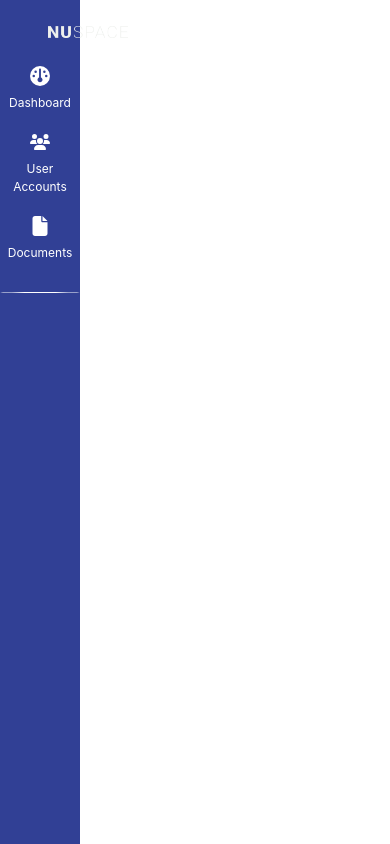
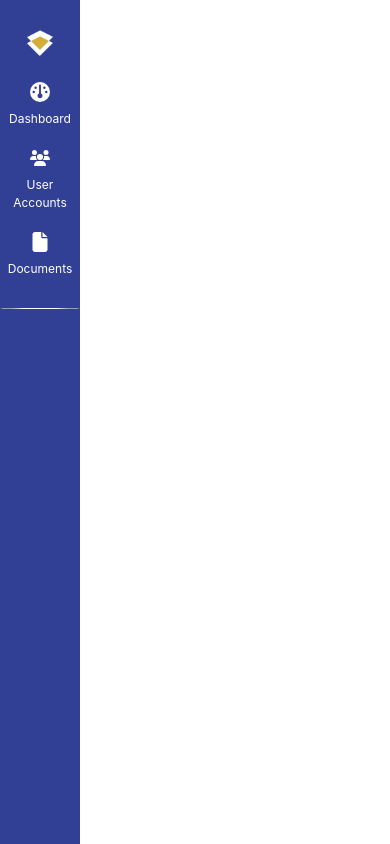
Before and after one commit to johndarrel29/nu_space_web_copy, a React (Create React App) app in the folder client/: page /dashboard in a window 390 px wide. Built offline with nearby package versions, Linux system fonts and the light colour scheme; what tailwindcss-motion would draw is missing.

Commit message:
version 1.5

```diff
--- a/client/src/components/Sidebar.jsx
+++ b/client/src/components/Sidebar.jsx
@@ -5,12 +5,15 @@ import userIcon from "../assets/icons/users-solid.svg"
 import documentIcon from "../assets/icons/file-solid.svg"
 import classNames from 'classnames';
 import SidebarButton from '../components/SidebarButton';
+import logo from "../assets/images/tab-logo.png";
+import SidebarLogo from '../components/SidebarLogo';
 
 function Sidebar() {
   return (
     <div className={sidebar.container}>
       <div className="pt-6">
-      <Header theme="light"/>
+      <SidebarLogo/>
+
       </div>
 
       {/* The contents of the sidebar */}
--- /dev/null
+++ b/client/src/components/SidebarLogo.jsx
@@ -0,0 +1,27 @@
+import style from "../css/SidebarLogo.module.css";
+import whiteLogo from "../assets/images/white-nu-space.png";
+import iconLogo from "../assets/images/tab-logo.png";
+
+function SidebarLogo () {
+  return (
+    <div>
+        <img
+        src={whiteLogo}
+        alt="Logo" className={style.imageStyle}
+        draggable="false"
+        />
+        <div className={style.iconContainer}>
+            <img
+            src={iconLogo}
+            alt="Logo" className={style.icon}
+            draggable="false"
+            />
+        </div>
+
+    </div>
+
+
+  );
+}
+
+export default SidebarLogo;
--- a/client/src/css/Login.module.css
+++ b/client/src/css/Login.module.css
@@ -55,7 +55,7 @@
 }
 
 
-@media (max-width: 768px) {
+@media (max-width: 1000px) {
 
 
     .left-container {
--- a/client/src/css/Sidebar.module.css
+++ b/client/src/css/Sidebar.module.css
@@ -46,8 +46,8 @@
     .sidebarContainer {
         width: 100%;
         margin-left: 0;
-
     }
 
 
+
   }
--- /dev/null
+++ b/client/src/css/SidebarLogo.module.css
@@ -0,0 +1,29 @@
+.imageStyle {
+    height: 1rem;  /* Equivalent to h-4 */
+    margin-left: 3rem;  /* Equivalent to ml-12 */
+    object-fit: contain;  /* Equivalent to object-contain */
+}
+
+.iconContainer {
+    display: flex;
+    align-items: center;
+    justify-content: center;
+}
+
+.icon {
+    height: 2rem;  /* Equivalent to h-4 */
+    margin-left: 3rem;  /* Equivalent to ml-12 */
+    object-fit: contain;  /* Equivalent to object-contain */
+    display: none;
+}
+
+@media (max-width: 1000px) {
+    .imageStyle {
+        display: none;
+    }
+
+    .icon {
+        display: block;
+        margin-left: 0;
+    }
+}
```
